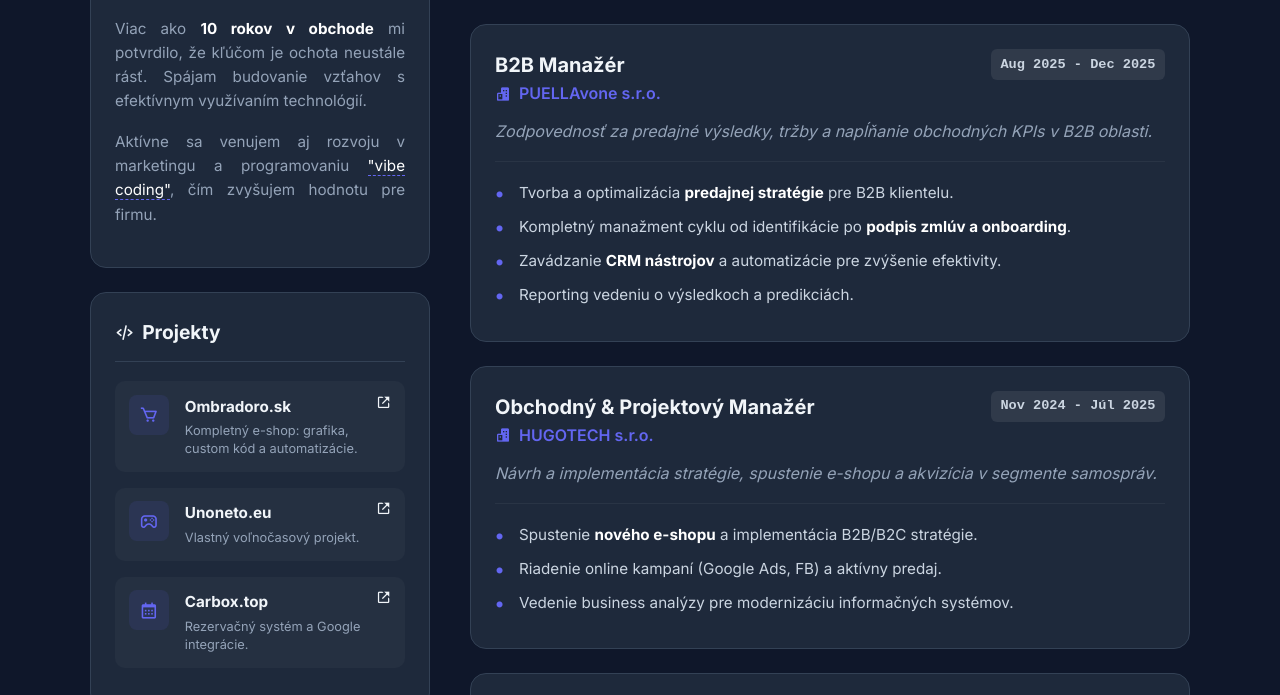
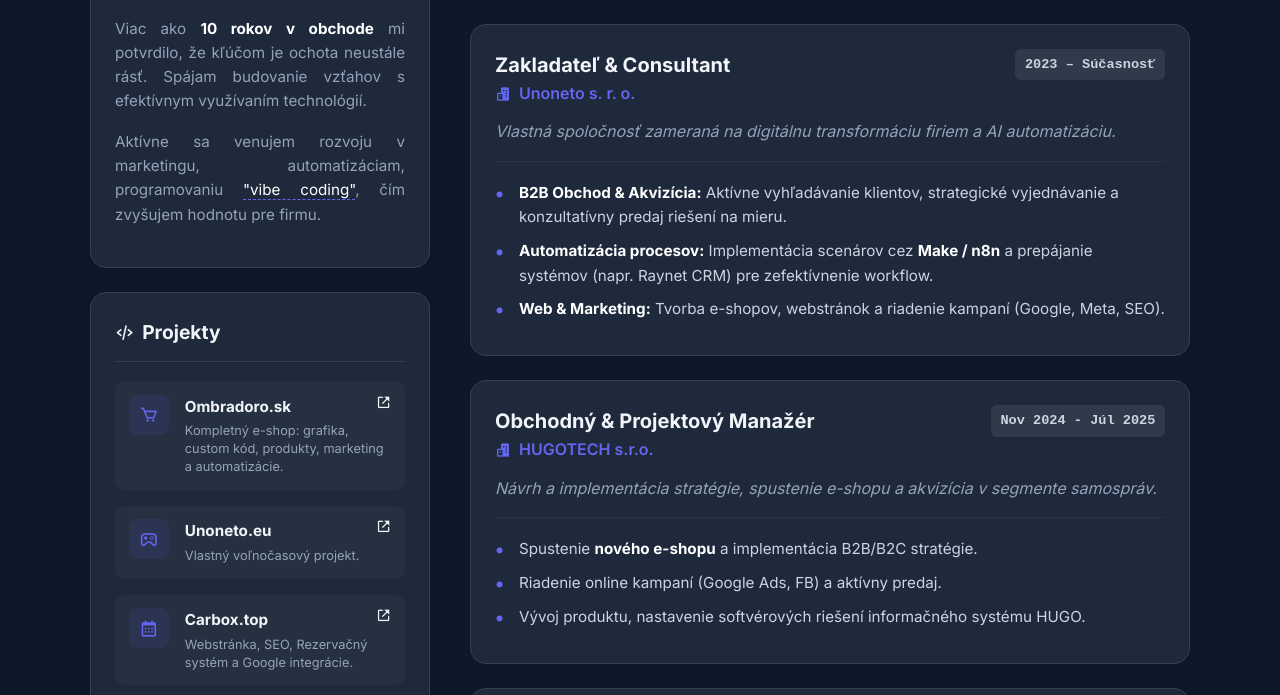
Before and after one commit to Matusbenco/About-me, a plain HTML site: page cv_sk.html in a window 1280 px wide. Shown: the part 399-1094 px from the top of the page. Drawn offline with nearby package versions, Linux system fonts and the light colour scheme.

```diff
--- a/cv_sk.html
+++ b/cv_sk.html
@@ -426,7 +426,7 @@
                         Spájam budovanie vzťahov s efektívnym využívaním technológií.
                     </p>
                     <p class="bio-text">
-                        Aktívne sa venujem aj rozvoju v marketingu a programovaniu
+                        Aktívne sa venujem rozvoju v marketingu, automatizáciam, programovaniu
                         <span class="tooltip" data-tip="Rýchly vývoj aplikácií pomocou AI (ChatGPT, Claude) bez hlbokej znalosti syntaxe.">"vibe coding"</span>,
                         čím zvyšujem hodnotu pre firmu.
                     </p>
@@ -440,7 +440,7 @@
                             <div class="project-icon"><i class='bx bx-cart'></i></div>
                             <div class="project-info">
                                 <div class="project-title">Ombradoro.sk <i class='bx bx-link-external no-print'></i></div>
-                                <div class="project-desc">Kompletný e-shop: grafika, custom kód a automatizácie.</div>
+                                <div class="project-desc">Kompletný e-shop: grafika, custom kód, produkty, marketing a automatizácie.</div>
                             </div>
                         </div>
                     </a>
@@ -460,7 +460,7 @@
                             <div class="project-icon"><i class='bx bx-calendar'></i></div>
                             <div class="project-info">
                                 <div class="project-title">Carbox.top <i class='bx bx-link-external no-print'></i></div>
-                                <div class="project-desc">Rezervačný systém a Google integrácie.</div>
+                                <div class="project-desc">Webstránka, SEO, Rezervačný systém a Google integrácie.</div>
                             </div>
                         </div>
                     </a>
@@ -536,17 +536,16 @@
                 <div class="card">
                     <div class="job-header">
                         <div>
-                            <div class="job-role">B2B Manažér</div>
-                            <div class="job-company"><i class='bx bxs-buildings'></i> PUELLAvone s.r.o.</div>
+                            <div class="job-role">Zakladateľ & Consultant</div>
+                            <div class="job-company"><i class='bx bxs-buildings'></i> Unoneto s. r. o.</div>
                         </div>
-                        <div class="job-date">Aug 2025 - Dec 2025</div>
+                        <div class="job-date">2023 – Súčasnosť</div>
                     </div>
-                    <p class="job-desc">Zodpovednosť za predajné výsledky, tržby a napĺňanie obchodných KPIs v B2B oblasti.</p>
+                    <p class="job-desc">Vlastná spoločnosť zameraná na digitálnu transformáciu firiem a AI automatizáciu.</p>
                     <ul class="job-points">
-                        <li>Tvorba a optimalizácia <strong>predajnej stratégie</strong> pre B2B klientelu.</li>
-                        <li>Kompletný manažment cyklu od identifikácie po <strong>podpis zmlúv a onboarding</strong>.</li>
-                        <li>Zavádzanie <strong>CRM nástrojov</strong> a automatizácie pre zvýšenie efektivity.</li>
-                        <li>Reporting vedeniu o výsledkoch a predikciách.</li>
+                        <li><strong>B2B Obchod & Akvizícia:</strong> Aktívne vyhľadávanie klientov, strategické vyjednávanie a konzultatívny predaj riešení na mieru.</li>
+                        <li><strong>Automatizácia procesov:</strong> Implementácia scenárov cez <strong>Make / n8n</strong> a prepájanie systémov (napr. Raynet CRM) pre zefektívnenie workflow.</li>
+                        <li><strong>Web & Marketing:</strong> Tvorba e-shopov, webstránok a riadenie kampaní (Google, Meta, SEO).</li>
                     </ul>
                 </div>
 
@@ -562,7 +561,7 @@
                     <ul class="job-points">
                         <li>Spustenie <strong>nového e-shopu</strong> a implementácia B2B/B2C stratégie.</li>
                         <li>Riadenie online kampaní (Google Ads, FB) a aktívny predaj.</li>
-                        <li>Vedenie business analýzy pre modernizáciu informačných systémov.</li>
+                        <li>Vývoj produktu, nastavenie softvérových riešení informačného systému HUGO.</li>
                     </ul>
                 </div>
 
@@ -610,7 +609,7 @@
                     <ul class="job-points">
                         <li>Expanzia na nové trhy <strong>(HU, SI, IT, RO, AT)</strong> a vytvorenie B2B portálu.</li>
                         <li>Vedenie tímu nákupcov a obchodníkov pre <strong>30 krajín EÚ</strong> (Teamleader).</li>
-                        <li>Komplexné riadenie 3 maloobchodných prevádzok (SK/CZ) a ich tímov.</li>
+                        <li>Komplexné riadenie 3 maloobchodných prevádzok (SK/CZ) and ich tímov.</li>
                         <li>Implementácia dynamickej cenotvorby a optimalizácia dodávateľských podmienok.</li>
                     </ul>
                 </div>
@@ -634,5 +633,4 @@
     </div>
 
 </body>
-
 </html>
```
